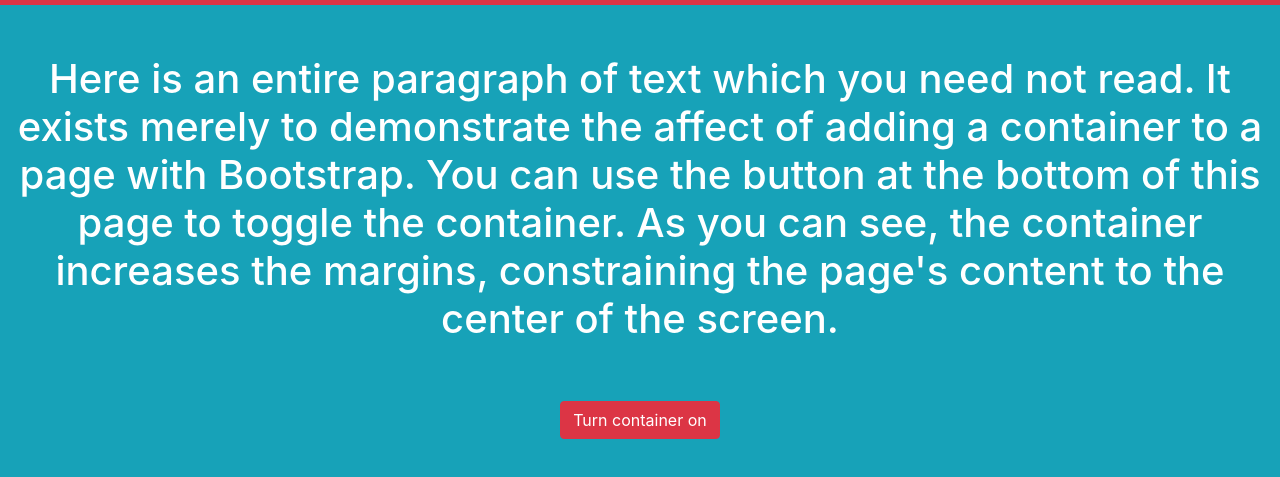
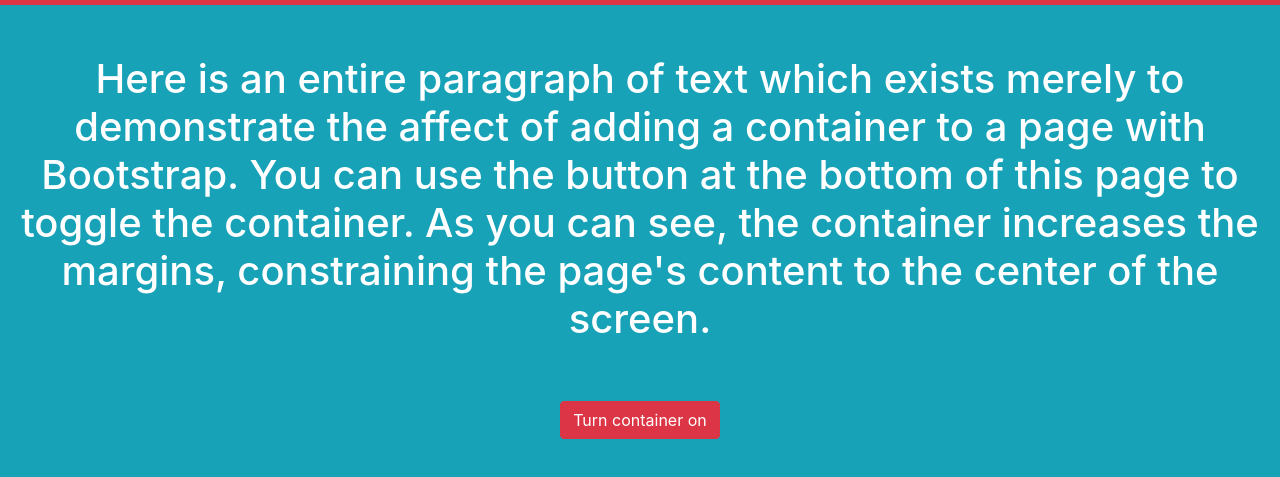
Before and after one commit to upperlinecode/bootstrap-container-widget, a plain HTML site: page index.html in a window 1280 px wide. Shown: the part 51-528 px from the top of the page. Drawn offline with nearby package versions, Linux system fonts and the light colour scheme.

Commit message:
Update index.html

```diff
--- a/index.html
+++ b/index.html
@@ -10,7 +10,7 @@
             <a class="navbar-brand">Container Widget</a>
         </nav>
         <div id="container">
-            <h1 class="text-white" align="center">Here is an entire paragraph of text which you need not read. It exists merely to demonstrate the affect of adding a container to a page with Bootstrap. You can use the button at the bottom of this page to toggle the container. As you can see, the container increases the margins, constraining the page's content to the center of the screen.</h1>
+            <h1 class="text-white" align="center">Here is an entire paragraph of text which exists merely to demonstrate the affect of adding a container to a page with Bootstrap. You can use the button at the bottom of this page to toggle the container. As you can see, the container increases the margins, constraining the page's content to the center of the screen.</h1>
             <div class="d-flex justify-content-center">
                 <button id="toggle" class="btn btn-danger" onclick="toggle()">Turn container on</button>
             </div>
```
